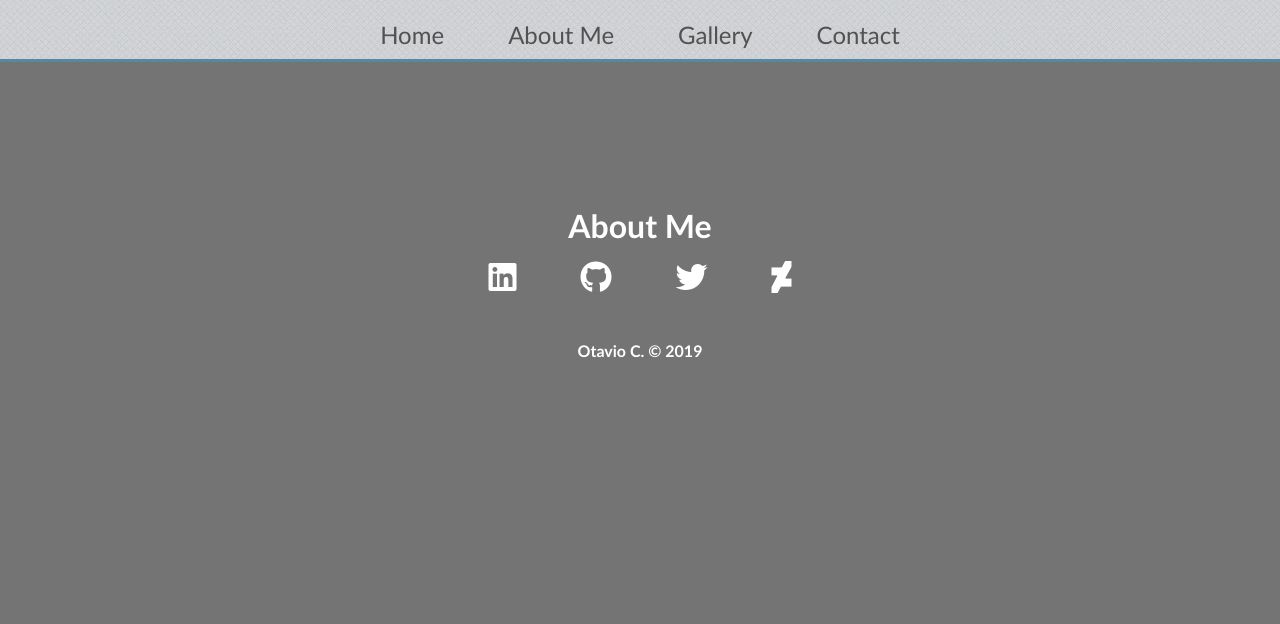
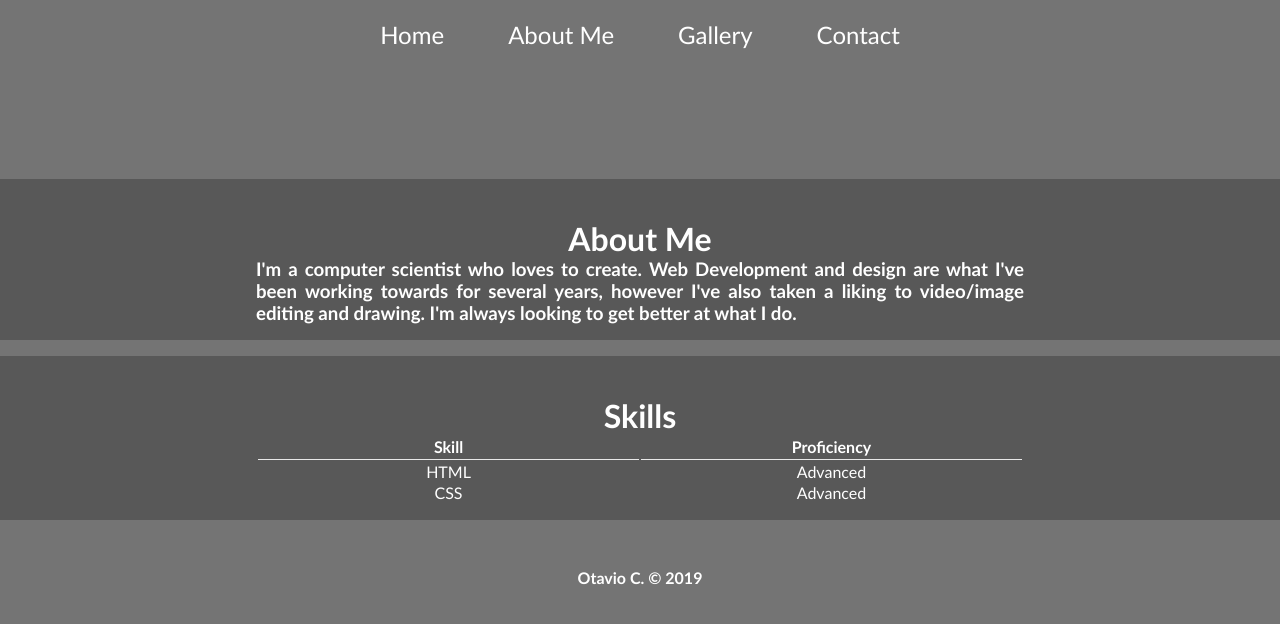
Before and after one commit to Vinesma/Portfolio-website, a website: page about.html in a window 1280 px wide. Drawn offline with Linux system fonts and the light colour scheme.

Commit message:
Added about page and contact

```diff
--- a/about.html
+++ b/about.html
@@ -20,12 +20,26 @@
     </header>
 
     <main class="home">
+        <div class="about">
         <h1>About Me</h1>
-        <div class="icons">
-            <a href="https://www.linkedin.com/in/otavio-cornelio-198676136/"><i class="fab fa-linkedin fa-2x"></i></a>
-            <a href="https://github.com/Vinesma"><i class="fab fa-github fa-2x"></i></a>
-            <a href="https://twitter.com/Vine_sama"><i class="fab fa-twitter fa-2x"></i></a>
-            <a href="https://www.deviantart.com/vinesma"><i class="fab fa-deviantart fa-2x"></i></a>
+            <h3>I'm a computer scientist who loves to create. Web Development and design are what I've been working towards for several years, however I've also taken a liking to video/image editing and drawing. I'm always looking to get better at what I do.</h3>
+        </div>
+        <div class="skills">
+        <h1>Skills</h1>
+            <table>
+                <tr>
+                    <th>Skill</th>
+                    <th>Proficiency</th>
+                </tr>
+                <tr>
+                    <td>HTML</td>
+                    <td>Advanced</td>
+                </tr>
+                <tr>
+                    <td>CSS</td>
+                    <td>Advanced</td>
+                </tr>
+            </table>
         </div>
     </main>
 
--- a/scss/_config.scss
+++ b/scss/_config.scss
@@ -1,4 +1,4 @@
-$primary-color: #5588a3;
+$primary-color: #4592af;
 $secondary-color: #e8e8e8;
 $background-color: #525252;
 $text-color: #fff;
--- a/scss/main.scss
+++ b/scss/main.scss
@@ -29,10 +29,10 @@ html{
 .header{
     padding-top: 20px;
     padding-bottom: 10px;
-    border-bottom: 3px solid $primary-color;
+    // border-bottom: 3px solid $primary-color;
     width: 100%;
     z-index: 2;
-    background: $bg-image-pattern;
+    // background: $bg-image-pattern;
 
     ul{
         display: flex;
@@ -47,11 +47,11 @@ html{
 
             a{
                 text-decoration: none;
-                color: $text-color-sc;
+                color: $text-color;
 
                 &:hover{
                     color: $primary-color;
-                    border-bottom: 10px $primary-color solid;
+                    border-bottom: 3px $primary-color solid;
                     @include easeOut;
                 }
             }
@@ -71,15 +71,65 @@ html{
         img{
             width: 250px;
             height: 250px;
-            border: 3px $primary-color solid;
+            border: 3px $secondary-color solid;
             border-radius: 50%;
+
+            &:hover{
+                border: 3px $primary-color solid;
+                @include easeOut;
+            }
         }
     }
 
-    h1{
+    h1, h4{
         font-family: $fontf1;
         text-align: center;
         margin-top: 1.5rem;
+
+        a{
+            color: $text-color;
+
+            &:hover{
+                color: $primary-color;
+                @include easeOut;
+            }
+        }
+    }
+
+    .about{
+        padding: 1rem 16rem;
+        margin-bottom: 1rem;
+        background: rgba($background-color, $bg-opacity);
+
+        h3{
+            font-family: $fontf1;
+            text-align: justify;
+        }
+    }
+
+    .skills{
+        padding: 1rem 16rem;
+        background: rgba($background-color, $bg-opacity);
+        font-family: $fontf1;
+
+        table{
+            width: 100%;
+
+            th{
+                padding-bottom: 3px;
+                border-bottom: 1px $secondary-color solid;
+            }
+
+            th, td{
+                width: 50%;
+                text-align: center;
+            }
+        }
+    }
+
+    .contact{
+        padding: 0.5rem 0;
+        background: rgba($background-color, $bg-opacity);
     }
 
     .icons{
```
Also changed, not shown: contact.html (+9 -6 lines), gallery.html (+2 -0 lines), js/skills.json (added, +13 -0 lines), css/main.css.
